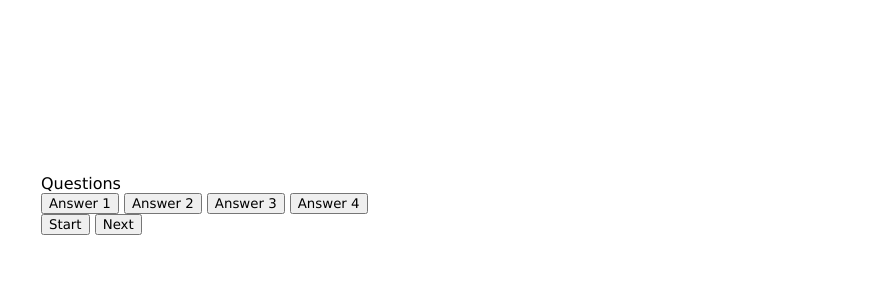
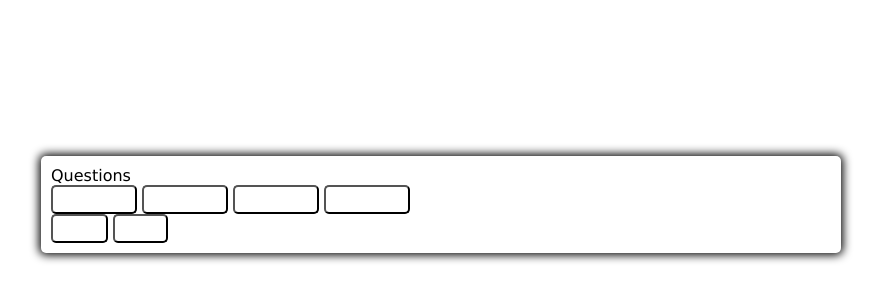
Before and after one commit to 00LEEE/CodingStudyQuiz, a plain HTML site: page Assets/Index.html in a window 1280 px wide. Shown: the part 196-496 px from the top of the page, without its empty margins (199-1080 px from the left). Drawn offline with Linux system fonts and the light colour scheme.

Commit message:
button css edits

```diff
--- a/Assets/style.css
+++ b/Assets/style.css
@@ -34,4 +34,23 @@ body.wrong {
     max-width: 80%;
     background-color: white;
     border-radius: 5px;
+    padding: 10px;
+    box-shadow: 0 0 10px 2px;
 }
+
+.btn-grid {
+    display: grid;
+    grid-template-columns: repeat(2, auto);
+    gap: 10px;
+    margin: 20px 0;
+}
+
+.btn {
+    --hue: var(--hue-neutral)
+    border: 1px solid hsl(var(--hue), 100%, 30%);
+    background-color: hsl(var(--hue), 100% 50%);
+    border-radius: 5px;
+    padding: 5px 10px;
+    color: white;
+    outline: none;
+}
```
